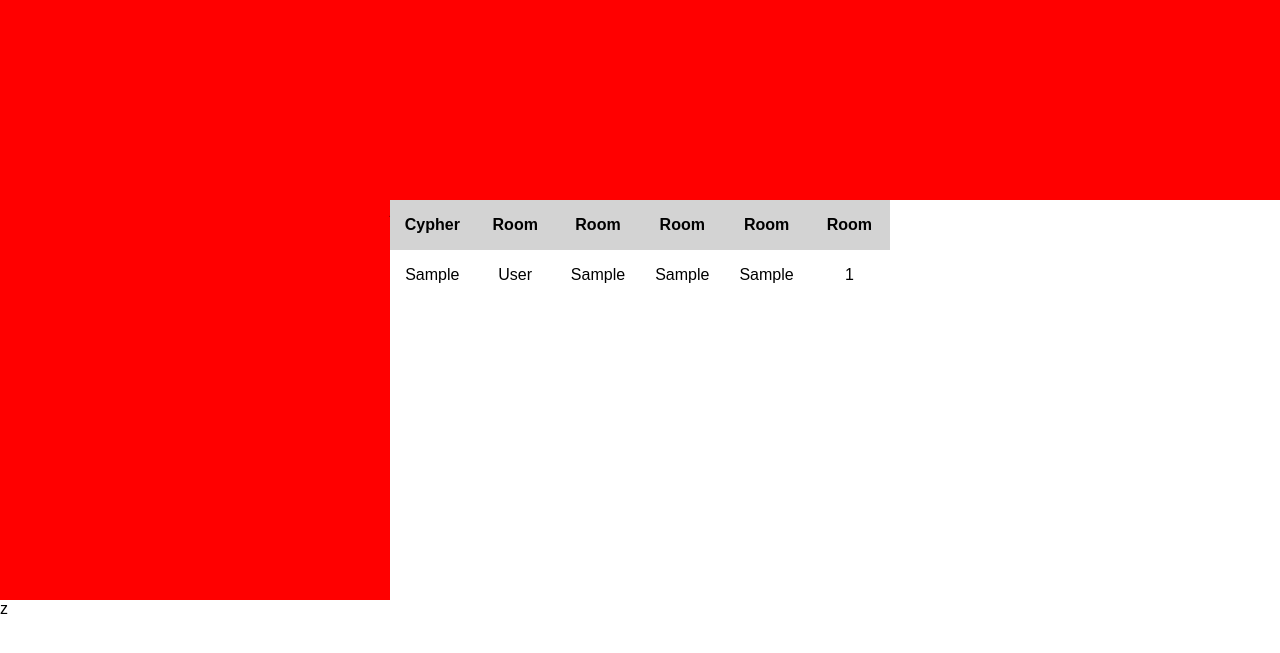
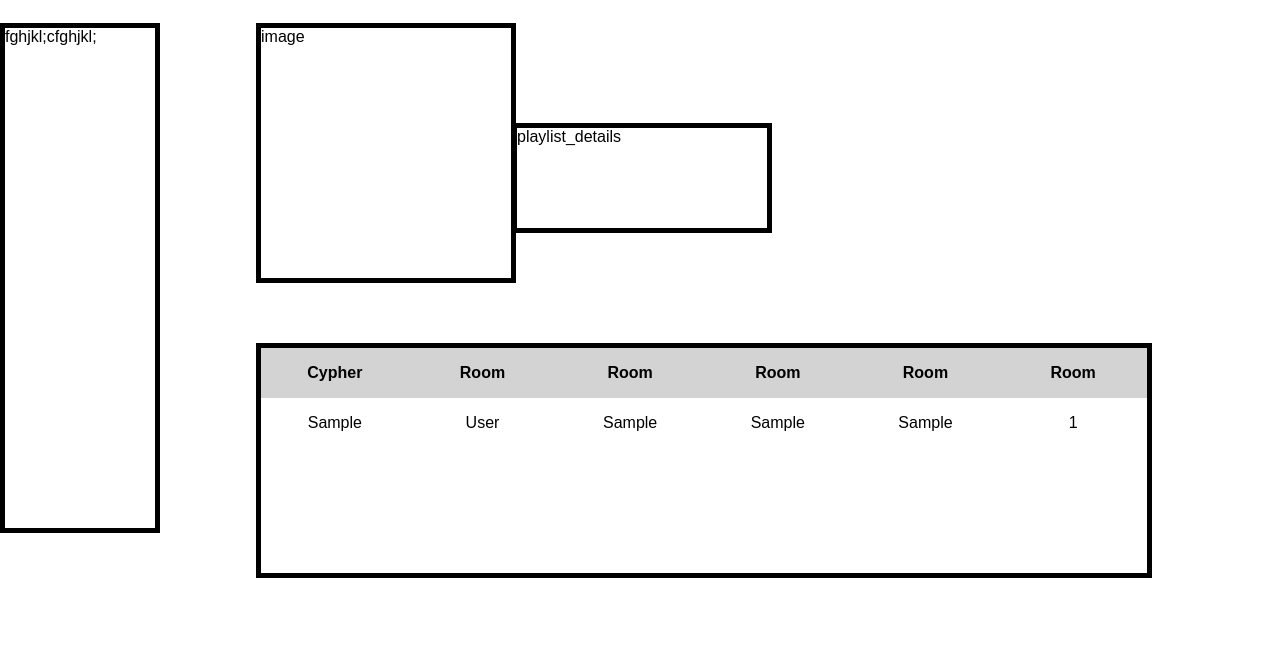
Before and after one commit to 6tjessil/dit_csi_music_db, a PHP site: page /UseThis/your_library.php in a window 1280 px wide. Shown: the part 61-714 px from the top of the page. Run offline with PHP 8.4, Linux system fonts and the light colour scheme; tables that the repository leaves empty or names only in its code hold one stand-in row (values such as "Sample post").

Commit message:
Recreated final layout page
I managed to set up the divs just like it was in the final layout design.

```diff
--- a/style.css
+++ b/style.css
@@ -199,23 +199,42 @@ th{
   background-color: green;
 }
 #your_library_content{
-  background-color:red;
   height:600px;
+  grid-template-columns: repeat(10, 10%);
+  grid-template-rows: auto;
   display: grid;
 }
 
 .music_data_div{
-  grid-area: data;
-  width: 500px;
-  height:200px;
+  height:225px;
+  border: 5px solid black;
+  grid-row: 4/5;
+  grid-column: 3/10;
+  overflow: auto;
 }
 
 .sidebar{
-  background: lightcoral;
-  grid-area: sidebar;
+  grid-row-start: 2;
+  grid-row-end: 5;
+  grid-column: 1/2;
+  height:500px;
+  width:150px;
+  border: 5px solid black;
 }
 
-.blank{
-  background-color: white;
-  grid-area: blank;
+.image{
+  width: 250px;
+  height:250px;
+  grid-row: 2/3;
+  grid-column: 3/4;
+  border: 5px solid black;
 }
+
+.playlist_details{
+  width: 250px;
+  height:100px;
+  margin-top: 100px;
+  grid-row: 2/3;
+  grid-column: 5/6;
+  border: 5px solid black;
+}
--- a/your_library.php
+++ b/your_library.php
@@ -17,8 +17,11 @@
 		<div class = "sidebar">
 		fghjkl;cfghjkl;
 		</div>
-		<div class="blank">
-		jjjjjjjjjjj
+		<div class="image">
+		image
+		</div>
+		<div class="playlist_details">
+		playlist_details
 		</div>
 		<div class = "music_data_div">
 			<div class="data">
@@ -50,4 +53,4 @@
 	</div>
 </body>
 
-</html>z
+</html>
```
